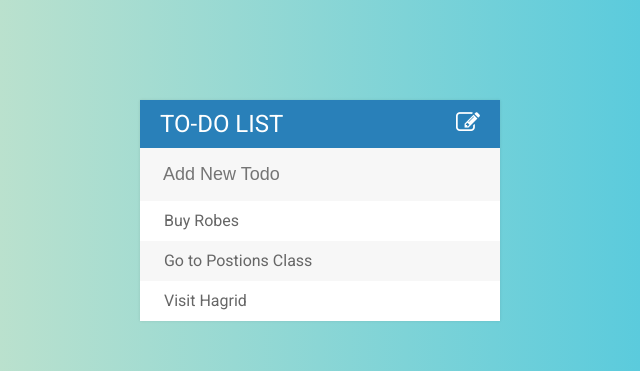
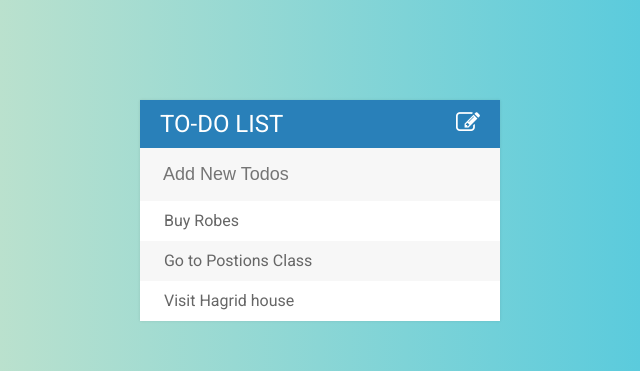
Before and after one commit to coc98mc/Todo-List, a plain HTML site: page todo list/index.html in a window 1280 px wide. Both pictures are taken after a click on the icon 787 px from the left and 122 px from the top of the page. Shown: the top 371 px of the page, 320-960 px from the left. Drawn offline with Linux system fonts and the light colour scheme.

Commit message:
Update index.html
typo changes and comment changes

```diff
--- a/todo list/index.html
+++ b/todo list/index.html
@@ -9,14 +9,15 @@
 	<link rel="stylesheet" href="https://cdnjs.cloudflare.com/ajax/libs/font-awesome/4.7.0/css/font-awesome.css">
 	<script type="text/javascript" src="assets/js/lib/jquery-3.3.1.min.js"></script>
 </head>
+	<!-- body tag to define base page of project -->
 <body>
 	<div id ="container">
 		<h1> To-Do List <i class="fa fa-pencil-square-o" aria-hidden="true"> </i> </h1>
-		<input type="text" placeholder="Add New Todo">
+		<input type="text" placeholder="Add New Todos">
 		<ul>
 			<li><span><i class ="fa fa-trash"></i></span> Buy Robes</li>
 			<li><span><i class ="fa fa-trash"></i></span> Go to Postions Class</li>
-			<li><span><i class ="fa fa-trash"></i></span> Visit Hagrid</li>
+			<li><span><i class ="fa fa-trash"></i></span> Visit Hagrid house</li>
 		</ul>
 	</div>
 	<script type="text/javascript" src ="assets/js/todos.js"></script>
```
